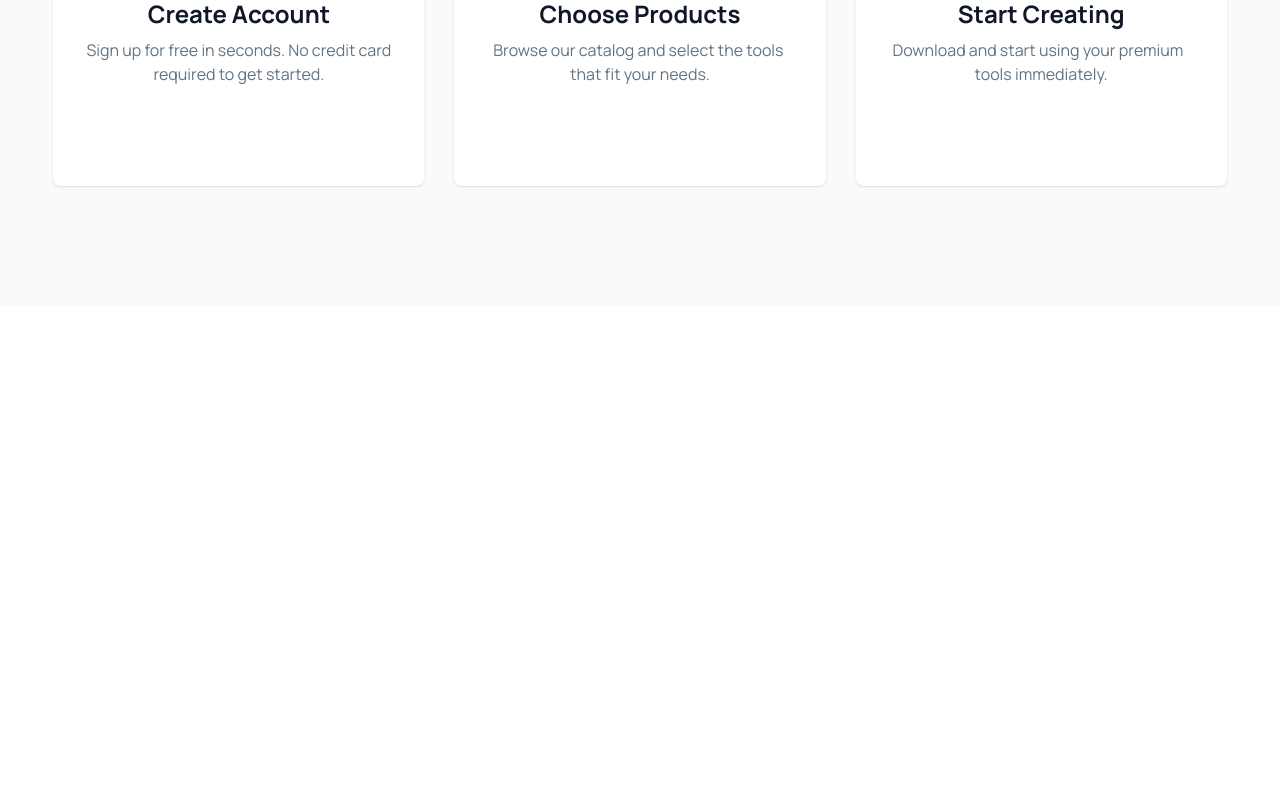
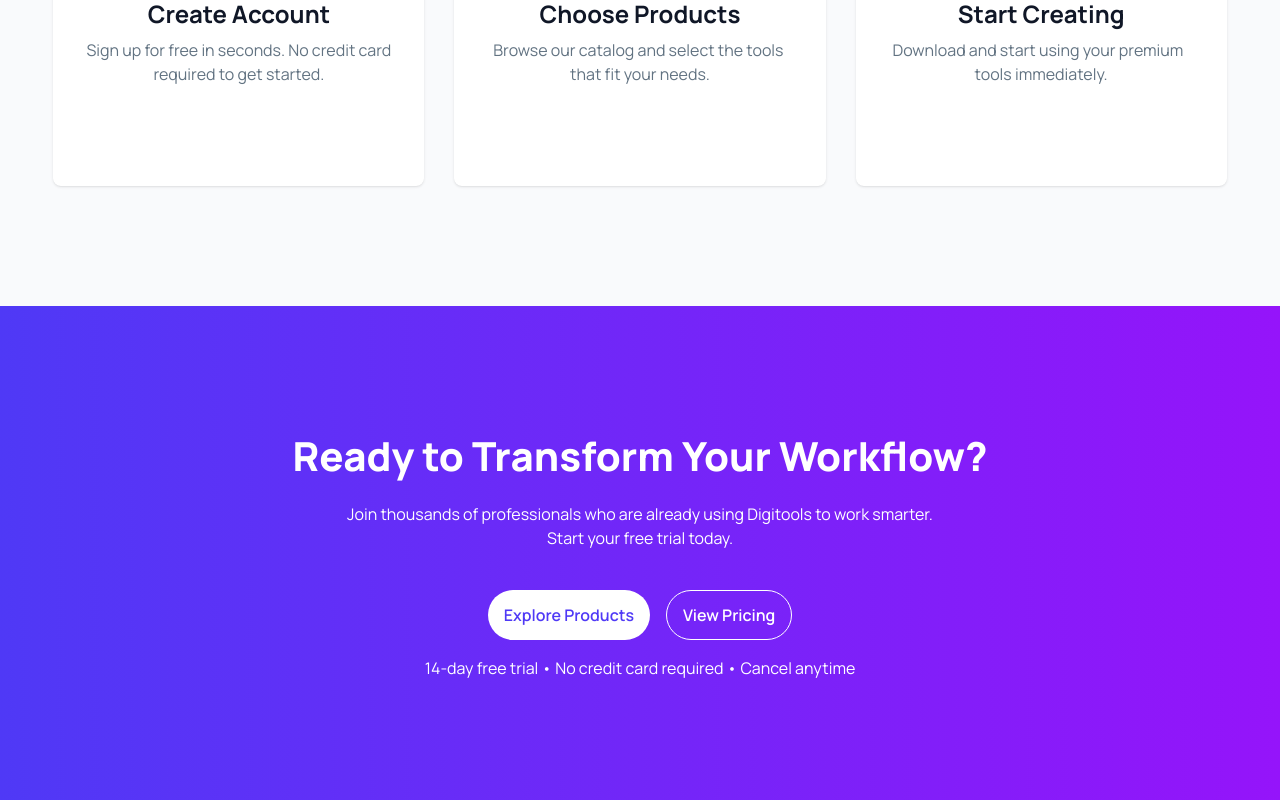
Before and after one commit to ratul-sardar/Programming-Hero-B13-A06, a React (Vite) app: page / in a window 1280 px wide. Shown: the part 1581-2381 px from the top of the page. Before the commit the page ends 1887 px from the top, so only its background shows below. Built offline with nearby package versions, Linux system fonts and the light colour scheme.

Commit message:
cta section done

```diff
--- a/src/App.jsx
+++ b/src/App.jsx
@@ -2,6 +2,7 @@ import Navbar from "./components/Navbar/Navbar";
 import Hero from "./section/Hero/Hero";
 import SocialProof from "./section/SocialProof/SocialProof";
 import HowToStart from "./section/HowToStart/HowToStart";
+import Cta from "./section/Cta/Cta";
 
 function App() {
   return (
@@ -13,6 +14,7 @@ function App() {
         <Hero></Hero>
         <SocialProof></SocialProof>
         <HowToStart></HowToStart>
+        <Cta></Cta>
       </main>
       <footer className=""></footer>
     </>
--- a/src/components/Button/Button.jsx
+++ b/src/components/Button/Button.jsx
@@ -1,9 +1,9 @@
-export default function Button({ bg, linear, children, ctaLink }) {
+export default function Button({ bg, linear, children, ctaLink, borderWhite }) {
   return (
     <>
       <a
         href={ctaLink}
-        className={`${bg && linear ? "bg-main-linear text-white" : bg && !linear ? "bg-white text-purple" : !bg && !linear ? "border border-purple text-purple hover:bg-purple hover:text-white" : ""}  rounded-full px-4 py-3  font-semibold text-[1rem] w-fit flex items-center gap-3 hover:scale-98 hover:shadow-xs hover:shadow-purple duration-100 ease-in`}
+        className={`${bg && linear ? "bg-main-linear text-white" : bg && !linear ? "bg-white text-purple" : !bg && !linear ? (borderWhite ? "border border-white text-white hover:bg-white hover:text-purple " : "border border-purple text-purple hover:bg-purple hover:text-white") : ""}  rounded-full px-4 py-3  font-semibold text-[1rem] w-fit flex items-center gap-3 hover:scale-98 hover:shadow-xs hover:shadow-purple duration-100 ease-in`}
       >
         {children}
       </a>
--- a/src/index.css
+++ b/src/index.css
@@ -22,7 +22,7 @@
         font-size: clamp(2.25rem, 1.3929rem + 2.1429vw, 3rem);
     }
     h3 {
-        @apply text-[2.5rem];
+        font-size: clamp(1.875rem, 1.1607rem + 1.7857vw, 2.5rem);
     }
 
     h1,
--- /dev/null
+++ b/src/section/Cta/Cta.jsx
@@ -0,0 +1,42 @@
+import Button from "../../components/Button/Button";
+
+const cta1Link = "#";
+const cta2Link = "#";
+
+export default function Cta() {
+  return (
+    <section id="Cta" className="bg-main-linear">
+      <div className="cssContainer space-y-10">
+        <header>
+          <div className="text-center space-y-4">
+            <h3 className="text-white">Ready to Transform Your Workflow?</h3>
+            <p className="text-white font-normal max-w-155 mx-auto ">
+              Join thousands of professionals who are already using Digitools to
+              work smarter. Start your free trial today.
+            </p>
+          </div>
+        </header>
+
+        <div className="cta space-y-4">
+          <div className="flex gap-4 justify-center">
+            <Button bg={true} linear={false} ctaLink={cta1Link}>
+              Explore Products
+            </Button>
+            <Button
+              bg={false}
+              linear={false}
+              borderWhite={true}
+              ctaLink={cta2Link}
+            >
+              View Pricing
+            </Button>
+          </div>
+
+          <p className="text-white text-center">
+            14-day free trial • No credit card required • Cancel anytime
+          </p>
+        </div>
+      </div>
+    </section>
+  );
+}
```
